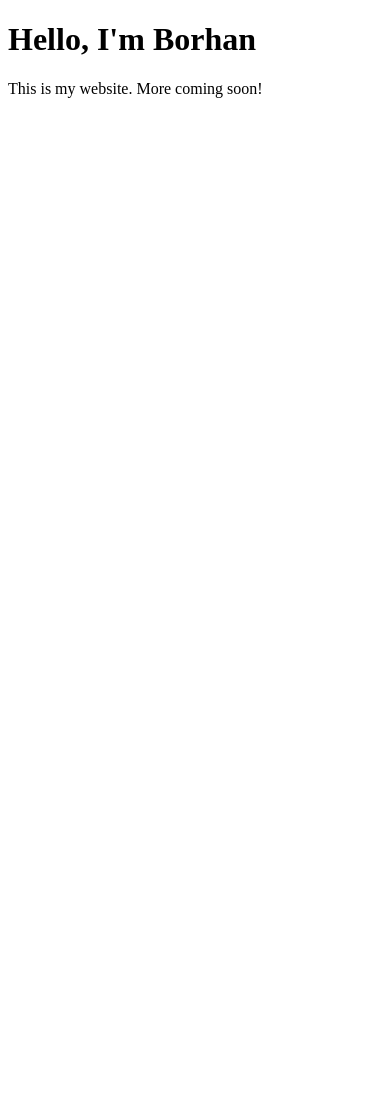
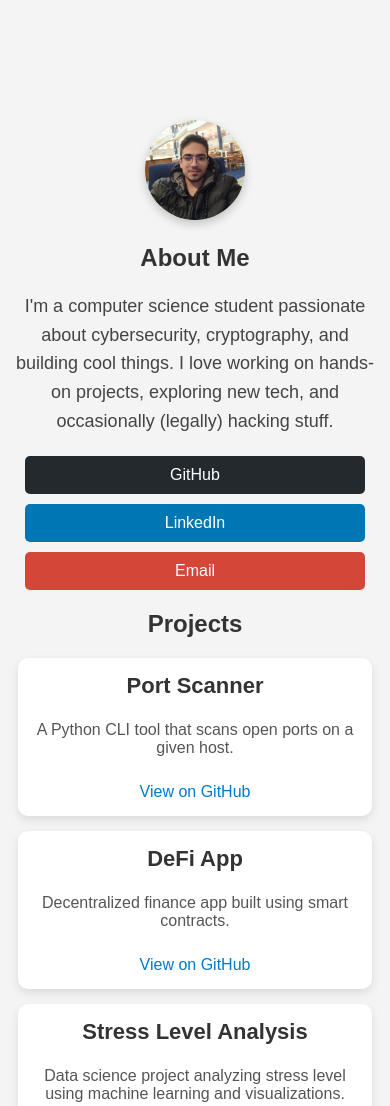
Before and after one commit to Borhanxj/borhan.github.io, a plain HTML site: page index.html in a window 390 px wide. Shown: the top 1106 px of the page. Before the commit the page ends 844 px from the top, so only its background shows below. Drawn offline with Linux system fonts and the light colour scheme.

Commit message:
Added all the fancy stuff

```diff
--- a/index.html
+++ b/index.html
@@ -1,10 +1,185 @@
 <!DOCTYPE html>
 <html>
-  <head>
+
+<head>
     <title>Borhan's Website</title>
-  </head>
-  <body>
-    <h1>Hello, I'm Borhan</h1>
-    <p>This is my website. More coming soon!</p>
-  </body>
+    <meta name="viewport" content="width=device-width, initial-scale=1.0">
+    <style>
+        body {
+            font-family: Arial, sans-serif;
+            text-align: center;
+            margin-top: 100px;
+            background-color: #f4f4f4;
+            color: #333;
+        }
+
+        h1 {
+            font-size: 36px;
+        }
+
+        p {
+            font-size: 20px;
+        }
+
+        .profile-pic {
+            width: 150px;
+            height: 150px;
+            border-radius: 50%;
+            object-fit: cover;
+            margin-top: 20px;
+            box-shadow: 0 4px 10px rgba(0, 0, 0, 0.2);
+        }
+
+        .button {
+            display: inline-block;
+            padding: 10px 20px;
+            background-color: #24292e;
+            color: white;
+            text-decoration: none;
+            border-radius: 5px;
+            margin-top: 20px;
+            font-size: 16px;
+            transition: background-color 0.2s;
+        }
+
+        .button:hover {
+            background-color: #444;
+        }
+
+        .linkedin {
+            background-color: #0077b5;
+        }
+
+        .linkedin:hover {
+            background-color: #005983;
+        }
+
+        .email {
+            background-color: #d44638;
+        }
+
+        .email:hover {
+            background-color: #a7362b;
+        }
+
+        .projects {
+            list-style-type: none;
+            padding: 0;
+            margin-top: 30px;
+        }
+
+        .projects li {
+            margin: 10px 0;
+            font-size: 18px;
+        }
+
+        .projects a {
+            color: #007acc;
+            text-decoration: none;
+        }
+
+        .projects a:hover {
+            text-decoration: underline;
+        }
+
+        .project-card {
+            background-color: white;
+            padding: 20px;
+            margin: 20px auto;
+            max-width: 600px;
+            border-radius: 10px;
+            box-shadow: 0 4px 10px rgba(0, 0, 0, 0.1);
+            text-align: left;
+        }
+
+        .project-card h3 {
+            margin-top: 0;
+            font-size: 22px;
+        }
+
+        .project-card p {
+            font-size: 16px;
+            color: #555;
+        }
+
+        .card-link {
+            display: inline-block;
+            margin-top: 10px;
+            color: #007acc;
+            text-decoration: none;
+        }
+
+        .card-link:hover {
+            text-decoration: underline;
+        }
+
+        .about {
+            max-width: 600px;
+            margin: 0 auto;
+            font-size: 18px;
+            line-height: 1.6;
+            color: #444;
+        }
+
+        @media (max-width: 600px) {
+            .profile-pic {
+                width: 100px;
+                height: 100px;
+            }
+
+            .button {
+                display: block;
+                margin: 10px auto;
+                width: 80%;
+                font-size: 16px;
+            }
+
+            .project-card {
+                margin: 15px 10px;
+                padding: 15px;
+            }
+
+            .about,
+            .project-card {
+                text-align: center;
+            }
+        }
+    </style>
+</head>
+
+<body>
+    <img src="images/me.jpg" alt="My photo" class="profile-pic">
+    <h2>About Me</h2>
+    <p class="about">
+        I'm a computer science student passionate about cybersecurity, cryptography, and building cool things.
+        I love working on hands-on projects, exploring new tech, and occasionally (legally) hacking stuff.
+    </p>
+
+    <p>
+        <a href="https://github.com/borhanxj" class="button" target="_blank">GitHub</a>
+        <a href="https://linkedin.com/in/borhan-javadian-b0692a347" class="button linkedin" target="_blank">LinkedIn</a>
+        <a href="mailto:borhan.javadian@proton.me" class="button email">Email</a>
+    </p>
+    <h2>Projects</h2>
+
+    <div class="project-card">
+        <h3>Port Scanner</h3>
+        <p>A Python CLI tool that scans open ports on a given host.</p>
+        <a href="https://github.com/Borhanxj/py-port-scanner" target="_blank" class="card-link">View on GitHub</a>
+    </div>
+
+    <div class="project-card">
+        <h3>DeFi App</h3>
+        <p>Decentralized finance app built using smart contracts.</p>
+        <a href="https://github.com/Borhanxj/defi-blockchain-app" target="_blank" class="card-link">View on GitHub</a>
+    </div>
+
+    <div class="project-card">
+        <h3>Stress Level Analysis</h3>
+        <p>Data science project analyzing stress level using machine learning and visualizations.</p>
+        <a href="https://github.com/Borhanxj/stress-level-analysis" target="_blank" class="card-link">View on GitHub</a>
+    </div>
+
+</body>
+
 </html>
```
Also changed, not shown: images/me.jpg (added).
